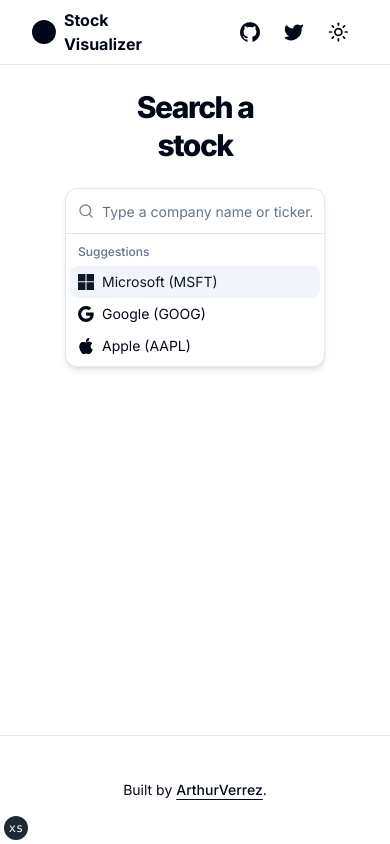
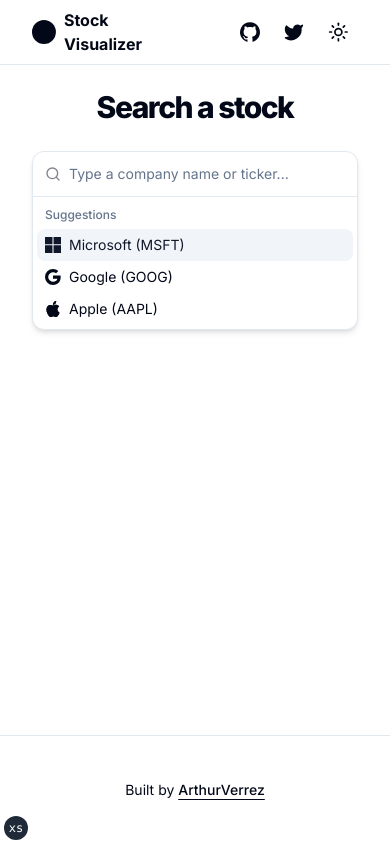
Before and after one commit to ArthurVerrez/stock-visualizer, a Next.js app: page / in a window 390 px wide. Built offline with nearby package versions, Linux system fonts and the light colour scheme.

Commit message:
ui: make items better centered

```diff
--- a/app/page.tsx
+++ b/app/page.tsx
@@ -27,12 +27,12 @@
 export default function IndexPage() {
   return (
     <section className="container mx-auto flex flex-col items-center justify-center gap-6 pb-8 pt-6 md:py-10">
-      <div className="flex w-1/2 max-w-[980px] flex-col items-start gap-2">
-        <h1 className="w-full text-center text-3xl font-extrabold leading-tight tracking-tighter md:text-4xl">
+      <div className="flex max-w-[980px] flex-col items-center gap-2 md:w-1/2">
+        <h1 className="text-center text-3xl font-extrabold leading-tight tracking-tighter md:text-4xl">
           Search a stock
         </h1>
       </div>
-      <div className="flex gap-4 md:w-1/2">
+      <div className="flex w-full gap-4 md:w-1/2">
         <Command className="rounded-lg border shadow-md">
           <CommandInput placeholder="Type a company name or ticker..." />
           <CommandList>
--- a/components/site-footer.tsx
+++ b/components/site-footer.tsx
@@ -6,9 +6,9 @@
 export function SiteFooter({ className }: React.HTMLAttributes<HTMLElement>) {
   return (
     <footer className={cn(className)}>
-      <div className="container flex flex-col items-center justify-between gap-4 py-10 md:h-24 md:flex-row md:py-0">
+      <div className="container flex flex-col items-center justify-center gap-4 py-10 md:h-24 md:flex-row md:py-0">
         <div className="flex flex-col items-center gap-4 px-8 md:flex-row md:gap-2 md:px-0">
-          <p className="text-center text-sm leading-loose md:text-left">
+          <p className="text-center text-sm leading-loose">
             Built by{" "}
             <a
               href={siteConfig.links.twitter}
@@ -18,7 +18,6 @@
             >
               ArthurVerrez
             </a>
-            .
           </p>
         </div>
       </div>
```
